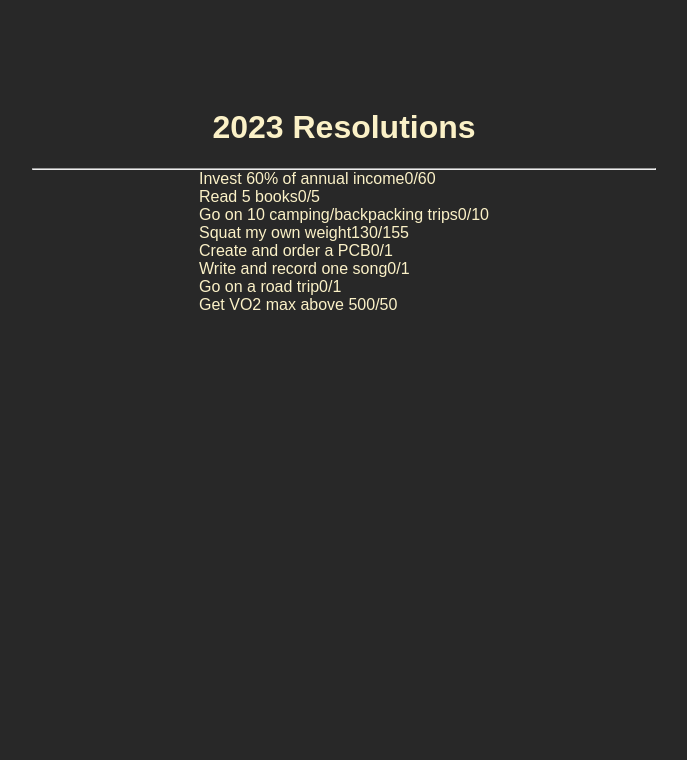
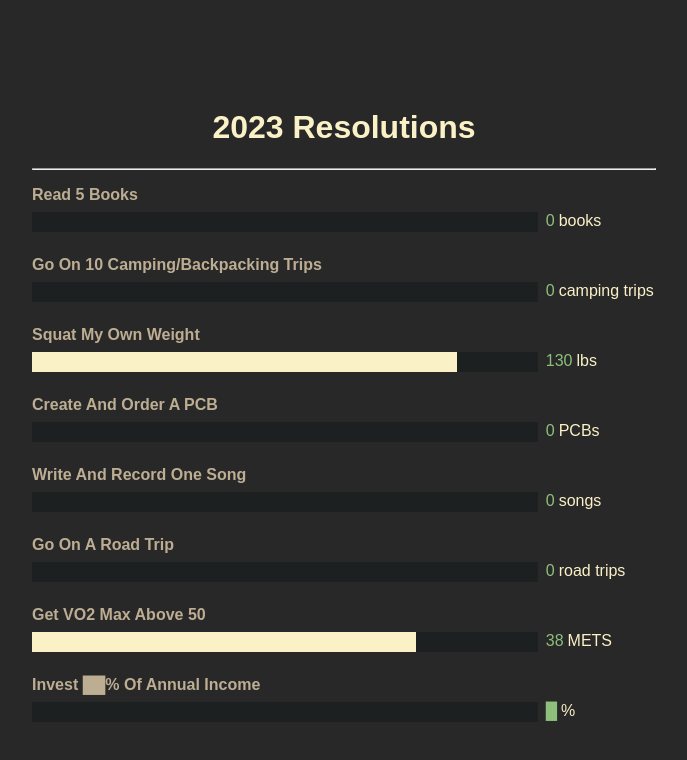
Before and after one commit to kylehovey/next-resolutions, a Next.js app: page / in a window 1280 px wide. Shown: the top 760 px of the page, without its empty margins (296-983 px from the left). Built offline with nearby package versions, Linux system fonts and the light colour scheme.

Commit message:
Added progress bars and styling

```diff
--- a/pages/index.tsx
+++ b/pages/index.tsx
@@ -6,56 +6,67 @@ interface Resolution {
   goal: number;
   progress: number;
   unit: string;
+  plural: string;
+  redacted?: boolean;
 }
 
 const resolutions: Resolution[] = [
-  {
-    name: "Invest 60% of annual income",
-    goal: 60,
-    progress: 0,
-    unit: "%",
-  },
   {
     name: "Read 5 books",
     goal: 5,
     progress: 0,
     unit: "book",
+    plural: "books",
   },
   {
     name: "Go on 10 camping/backpacking trips",
     goal: 10,
     progress: 0,
     unit: "camping trip",
+    plural: "camping trips",
   },
   {
     name: "Squat my own weight",
     goal: 155,
     progress: 130,
     unit: "lb",
+    plural: "lbs",
   },
   {
     name: "Create and order a PCB",
     goal: 1,
     progress: 0,
     unit: "PCB",
+    plural: "PCBs",
   },
   {
     name: "Write and record one song",
     goal: 1,
     progress: 0,
     unit: "song",
+    plural: "songs",
   },
   {
     name: "Go on a road trip",
     goal: 1,
     progress: 0,
     unit: "road trip",
+    plural: "road trips",
   },
   {
     name: "Get VO2 max above 50",
     goal: 50,
+    progress: 38,
+    unit: "METS",
+    plural: "METS",
+  },
+  {
+    name: "Invest ██% of annual income",
+    goal: 60,
     progress: 0,
-    unit: "METS",
+    unit: "%",
+    plural: "%",
+    redacted: true,
   },
 ];
 
@@ -78,8 +89,38 @@ export default function Home() {
           <div className={styles.resolutions}>
             {resolutions.map((resolution) => (
               <div className={styles.resolution} key={resolution.name}>
-                {resolution.name}
-                {resolution.progress}/{resolution.goal}
+                <span className={styles.resolutionTitle}>
+                  {resolution.name}
+                </span>
+                <div className={styles.progressContainer}>
+                  <div className={styles.progressBarContainer}>
+                    <div
+                      className={
+                        resolution.progress >= resolution.goal
+                          ? styles.progressBarCompleted
+                          : styles.progressBar
+                      }
+                      style={{
+                        width: `${Math.round(
+                          Math.min(
+                            (100 * resolution.progress) / resolution.goal,
+                            100
+                          )
+                        ).toFixed()}%`,
+                      }}
+                    />
+                  </div>
+                  <div className={styles.progressDescription}>
+                    <span className={styles.progressAmount}>
+                      {resolution.redacted ? "█" : resolution.progress}
+                    </span>
+                    <span className={styles.progressUnits}>
+                      {resolution.progress > 1 || resolution.progress === 0
+                        ? resolution.plural
+                        : resolution.unit}
+                    </span>
+                  </div>
+                </div>
               </div>
             ))}
           </div>
--- a/styles/Home.module.css
+++ b/styles/Home.module.css
@@ -14,3 +14,54 @@
   align-items: center;
   width: 100%;
 }
+
+.resolutions {
+  display: flex;
+  flex-direction: column;
+  row-gap: 24px;
+  margin-top: 16px;
+  width: 100%;
+}
+
+.resolutionTitle {
+  color: var(--gb-dm-fg3);
+  text-transform: capitalize;
+  font-weight: bold;
+}
+
+.resolution {
+  display: flex;
+  flex-direction: column;
+  row-gap: 8px;
+}
+
+.progressContainer {
+  display: flex;
+}
+
+.progressBarContainer {
+  width: 100%;
+  background-color: var(--gb-dm-bg0-hard);
+}
+
+.progressBar {
+  background-color: var(--gb-dm-fg0);
+  height: 20px;
+}
+
+.progressBarCompleted {
+  background-color: var(--gb-dm-dark-green);
+  height: 20px;
+}
+
+.progressDescription {
+  width: 136px;
+  display: flex;
+  justify-content: flex-start;
+  padding-left: 8px;
+  column-gap: 4px;
+}
+
+.progressAmount {
+  color: var(--gb-dm-light-aqua);
+}
```
